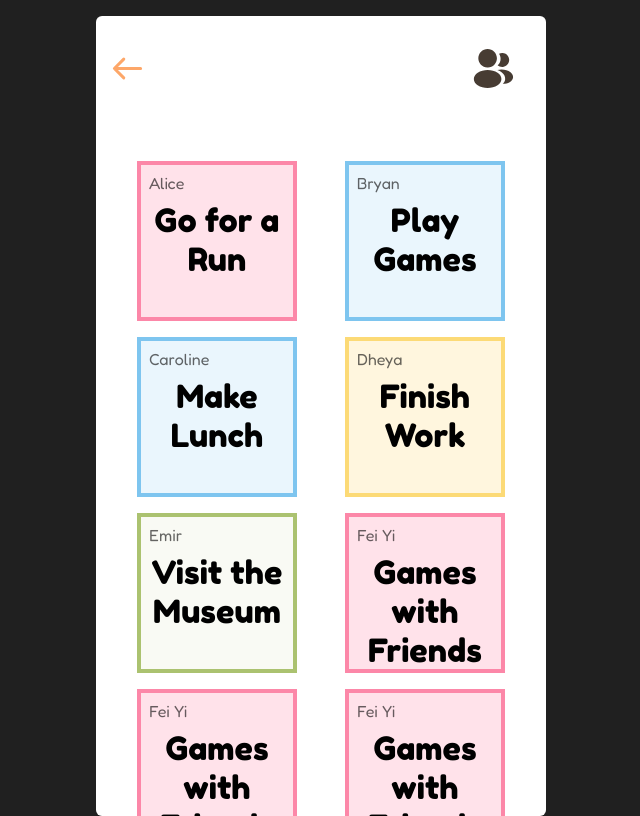
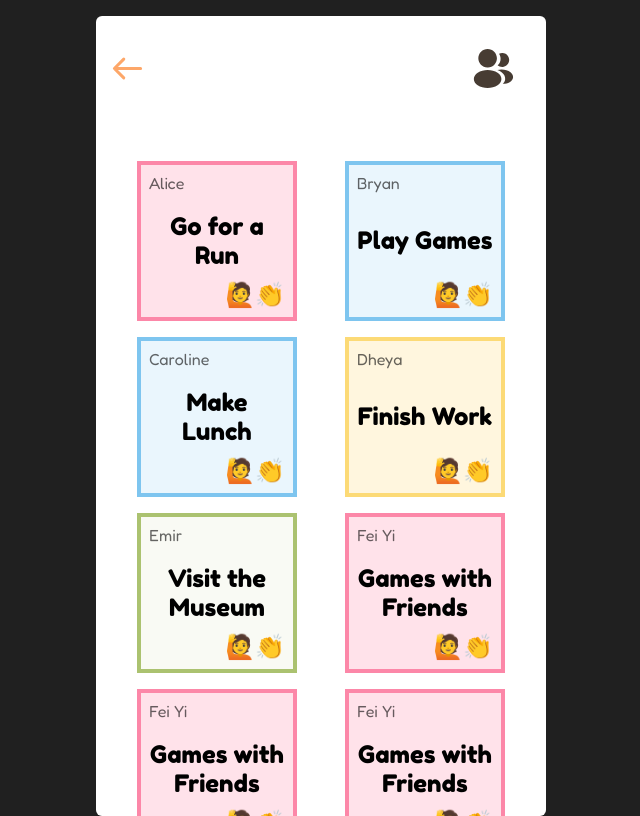
Before and after one commit to sherry325/deco-3500-Cry, a plain HTML site: page friends.html in a window 1280 px wide. Shown: the whole page, without its empty margins (319-959 px from the left). Drawn offline with Linux system fonts and the light colour scheme.

Commit message:
Add emoji

```diff
--- a/assets/css/friends.styles.css
+++ b/assets/css/friends.styles.css
@@ -76,6 +76,9 @@ body {
 }
 
 .box {
+  display: flex;
+  justify-content: space-between;
+  flex-direction: column;
   width: 160px;
   height: 160px;
   margin: 0.5rem;
@@ -109,6 +112,25 @@ body {
 }
 
 .task {
-  font-size: 2rem;
+  font-size:1.5rem;
   text-align: center;
 }
+
+.emoji {
+  display: flex;
+  justify-content: flex-end;
+  font-size: 1.5rem;
+}
+
+.emoji > span {
+  cursor: pointer;
+}
+
+.noSelect {
+  -webkit-touch-callout: none;
+  -webkit-user-select: none;
+  -khtml-user-select: none;
+  -moz-user-select: none;
+  -ms-user-select: none;
+  user-select: none;
+}
--- a/assets/css/start.styles.css
+++ b/assets/css/start.styles.css
@@ -209,8 +209,24 @@ body {
 }
 
 .innerText {
+  width: 100%;
   font-size: 0.75rem;
   padding: 0.5rem 1rem 1rem 1rem;
+  overflow-wrap: break-word;
+}
+
+.emoji {
+  display: none;
+  font-family: var(--font-family);
+}
+
+.noSelect {
+  -webkit-touch-callout: none;
+  -webkit-user-select: none;
+  -khtml-user-select: none;
+  -moz-user-select: none;
+  -ms-user-select: none;
+  user-select: none;
 }
 
 .task {
--- a/assets/js/app.js
+++ b/assets/js/app.js
@@ -25,10 +25,14 @@ function saveTask () {
 	const taskBox = document.querySelector('div.smallBox');
 	const task = document.querySelector('div.smallBox > span.innerText');
 	const addTaskBox = document.querySelector('div.smallBoxDotBorder');
+	const emoji = document.querySelector('div.emoji');
+	const button = document.querySelector('span.button');
 
 	task.innerHTML = input.value;
 	taskBox.style.display = 'flex';
 	addTaskBox.style.display = 'none';
+	emoji.style.display = 'initial';
+	button.style.margin = '0 3rem';
 	hideAddTaskOverlay();
 }
 
--- a/friends.html
+++ b/friends.html
@@ -27,36 +27,68 @@
           <div class="box boxPink">
             <div class="name">Alice</div>
             <div class="task">Go for a Run</div>
+            <div class="emoji noSelect">
+              <span>🙋</span>
+              <span>👏</span>
+            </div>
           </div>
           <div class="box boxBlue">
             <div class="name">Caroline</div>
             <div class="task">Make Lunch</div>
+            <div class="emoji noSelect">
+              <span>🙋</span>
+              <span>👏</span>
+            </div>
           </div>
           <div class="box boxGreen">
             <div class="name">Emir</div>
             <div class="task">Visit the Museum</div>
+            <div class="emoji noSelect">
+              <span>🙋</span>
+              <span>👏</span>
+            </div>
           </div>
           <div class="box boxPink">
             <div class="name">Fei Yi</div>
             <div class="task">Games with Friends</div>
+            <div class="emoji noSelect">
+              <span>🙋</span>
+              <span>👏</span>
+            </div>
           </div>
         </div>
         <div class="boxes">
           <div class="box boxBlue">
             <div class="name">Bryan</div>
             <div class="task">Play Games</div>
+            <div class="emoji noSelect">
+              <span>🙋</span>
+              <span>👏</span>
+            </div>
           </div>
           <div class="box boxYellow">
             <div class="name">Dheya</div>
             <div class="task">Finish Work</div>
+            <div class="emoji noSelect">
+              <span>🙋</span>
+              <span>👏</span>
+            </div>
           </div>
           <div class="box boxPink">
             <div class="name">Fei Yi</div>
             <div class="task">Games with Friends</div>
+            <div class="emoji noSelect">
+              <span>🙋</span>
+              <span>👏</span>
+            </div>
           </div>
           <div class="box boxPink">
             <div class="name">Fei Yi</div>
             <div class="task">Games with Friends</div>
+            <div class="emoji noSelect">
+              <span>🙋</span>
+              <span>👏</span>
+            </div>
           </div>
         </div>
        </div>
```
Also changed, not shown: start.html (+4 -0 lines).
